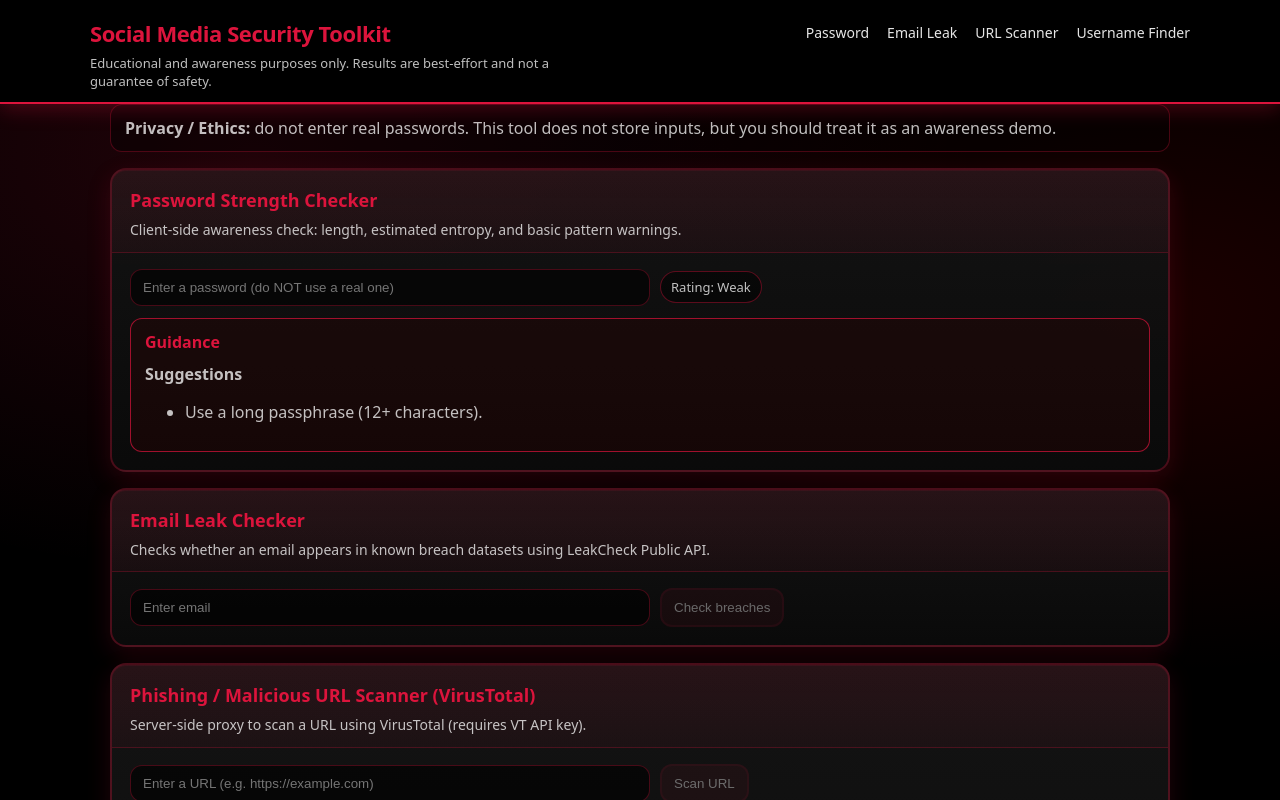
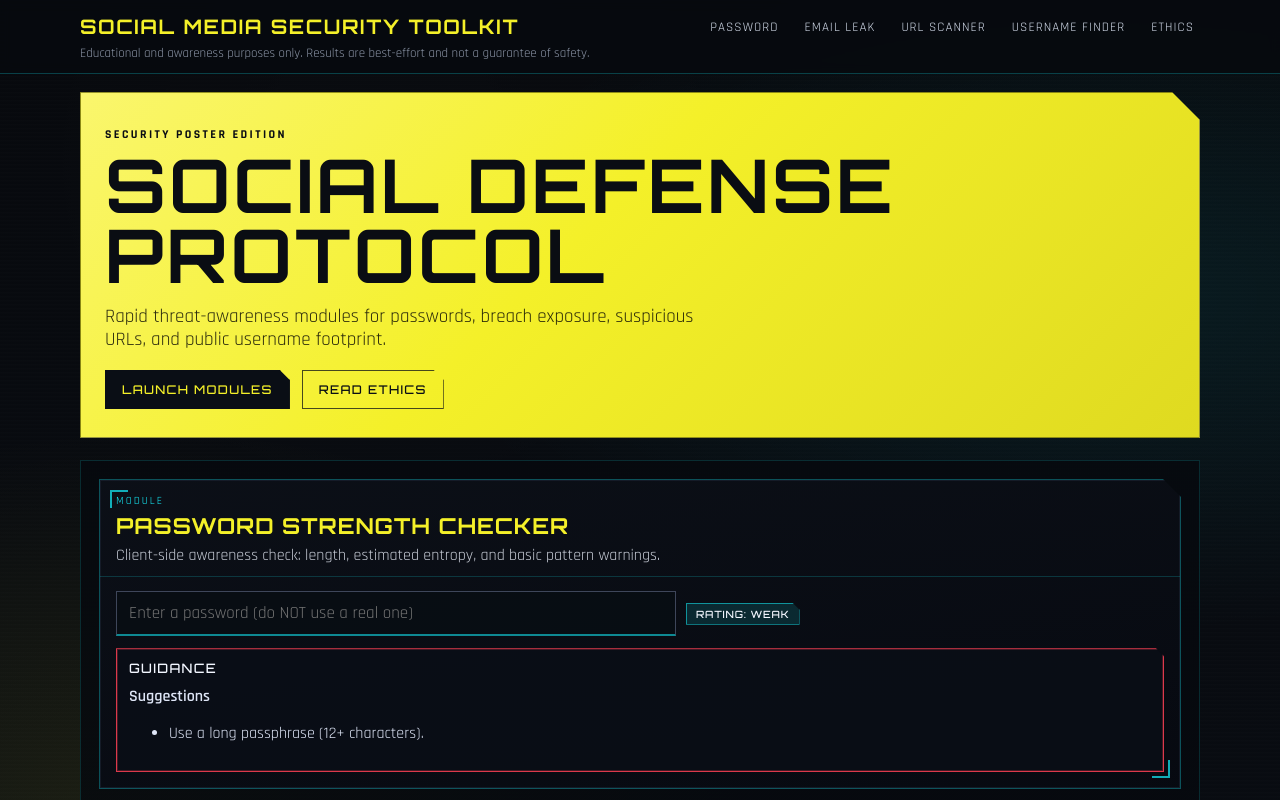
Before and after one commit to KhurshidMurotov/Social-Media-Platforms-Security-, a Next.js app: page / in a window 1280 px wide. Shown: the top 800 px of the page. Built offline with nearby package versions, Linux system fonts and the light colour scheme.

Commit message:
completely redesigned the website

```diff
--- a/src/components/ConsentNotice.tsx
+++ b/src/components/ConsentNotice.tsx
@@ -1,8 +1,12 @@
 export function ConsentNotice() {
   return (
-    <div className="notice">
-      <strong>Privacy / Ethics:</strong> do not enter real passwords. This tool
-      does not store inputs, but you should treat it as an awareness demo.
-    </div>
+    <section className="notice section-ethics" id="ethics">
+      <p className="notice__kicker">Ethics and Privacy</p>
+      <h2 className="notice__title">Safety First. No Data Hoarding.</h2>
+      <p className="notice__body">
+        Do not enter real passwords. Inputs are processed transiently for awareness checks and are not stored by this
+        toolkit.
+      </p>
+    </section>
   );
 }
--- a/src/components/Layout.tsx
+++ b/src/components/Layout.tsx
@@ -11,6 +11,7 @@ export function Layout(props: { children: ReactNode }) {
         <meta name="viewport" content="width=device-width, initial-scale=1" />
       </Head>
       <div className="page">
+        <div className="page__noise" aria-hidden="true" />
         <header className="header">
           <div className="header__inner">
             <div className="header__bar">
@@ -29,6 +30,9 @@ export function Layout(props: { children: ReactNode }) {
                 </a>
                 <a href="#username-finder" className="nav__link">
                   Username Finder
+                </a>
+                <a href="#ethics" className="nav__link">
+                  Ethics
                 </a>
               </nav>
             </div>
--- a/src/components/ModuleCard.tsx
+++ b/src/components/ModuleCard.tsx
@@ -6,8 +6,9 @@ export function ModuleCard(props: {
   children: ReactNode;
 }) {
   return (
-    <section className="card">
+    <section className="card panel">
       <div className="card__header">
+        <div className="card__meta">MODULE</div>
         <h2 className="card__title">{props.title}</h2>
         <p className="card__desc">{props.description}</p>
       </div>
--- a/src/pages/index.tsx
+++ b/src/pages/index.tsx
@@ -9,8 +9,24 @@ import { UsernameFinder } from "@/modules/osintUsername/UsernameFinder";
 export default function HomePage() {
   return (
     <Layout>
-      <ConsentNotice />
-      <div className="grid" id="top">
+      <section className="hero" id="top">
+        <p className="hero__eyebrow">Security Poster Edition</p>
+        <h2 className="hero__title">SOCIAL DEFENSE PROTOCOL</h2>
+        <p className="hero__subtitle">
+          Rapid threat-awareness modules for passwords, breach exposure, suspicious URLs, and public username footprint.
+        </p>
+        <div className="hero__actions">
+          <a href="#password" className="cyber-btn cyber-btn--primary">
+            Launch Modules
+          </a>
+          <a href="#ethics" className="cyber-btn cyber-btn--secondary">
+            Read Ethics
+          </a>
+        </div>
+      </section>
+
+      <section className="modules section-dark">
+        <div className="grid">
           <div className="span-12" id="password">
             <ModuleCard
               title="Password Strength Checker"
@@ -47,6 +63,9 @@ export default function HomePage() {
             </ModuleCard>
           </div>
         </div>
+      </section>
+
+      <ConsentNotice />
     </Layout>
   );
 }
--- a/src/styles/globals.css
+++ b/src/styles/globals.css
@@ -1,18 +1,15 @@
+@import url("https://fonts.googleapis.com/css2?family=Orbitron:wght@500;700;800&family=Rajdhani:wght@400;500;600;700&display=swap");
+
 :root {
-  --bg: #000000;
-  --panel: rgba(220, 20, 60, 0.08);
-  --panel-2: rgba(220, 20, 60, 0.12);
-  --border: rgba(220, 20, 60, 0.3);
-  --text: rgba(255, 255, 255, 0.95);
-  --muted: rgba(255, 255, 255, 0.75);
-  --muted-2: rgba(255, 255, 255, 0.6);
-  --good: #00ff00;
-  --warn: #ffaa00;
-  --bad: #dc143c;
-  --accent: #dc143c;
-  --red-dark: #8b0000;
-  --red-light: #ff1744;
-  --shadow: 0 12px 32px rgba(220, 20, 60, 0.2);
+  --cp-yellow: #f4f029;
+  --cp-black: #090c10;
+  --cp-cyan: #16f3ff;
+  --cp-red: #ff4054;
+  --cp-gray-1: #c7ccd6;
+  --cp-gray-2: #8d96a8;
+  --cp-gray-3: #566079;
+  --cp-frame: #1b2230;
+  --cp-glow: 0 0 0 1px rgba(22, 243, 255, 0.45), 0 0 20px rgba(22, 243, 255, 0.18);
 }
 
 * {
@@ -23,20 +20,9 @@ html,
 body {
   padding: 0;
   margin: 0;
-  font-family:
-    ui-sans-serif,
-    system-ui,
-    -apple-system,
-    Segoe UI,
-    Roboto,
-    Helvetica,
-    Arial,
-    "Apple Color Emoji",
-    "Segoe UI Emoji";
-  background: radial-gradient(1200px 700px at 20% 10%, rgba(220, 20, 60, 0.15) 0%, transparent 60%),
-    radial-gradient(1000px 600px at 90% 20%, rgba(139, 0, 0, 0.2) 0%, transparent 60%),
-    var(--bg);
-  color: var(--text);
+  font-family: "Rajdhani", "Segoe UI", sans-serif;
+  background: var(--cp-black);
+  color: #f2f6ff;
   scroll-behavior: smooth;
 }
 
@@ -46,99 +32,189 @@ a {
 
 .page {
   min-height: 100vh;
+  position: relative;
   display: flex;
   flex-direction: column;
+  background:
+    radial-gradient(1100px 550px at 86% 14%, rgba(22, 243, 255, 0.08), transparent 62%),
+    radial-gradient(1000px 700px at 12% 40%, rgba(244, 240, 41, 0.09), transparent 60%),
+    linear-gradient(180deg, #07090d 0%, #0b1018 100%);
+}
+
+.page__noise {
+  position: fixed;
+  inset: 0;
+  pointer-events: none;
+  z-index: 1;
+  opacity: 0.1;
+  background:
+    repeating-linear-gradient(
+      180deg,
+      rgba(255, 255, 255, 0.045) 0px,
+      rgba(255, 255, 255, 0.045) 1px,
+      transparent 2px,
+      transparent 4px
+    ),
+    radial-gradient(circle at 30% 20%, rgba(255, 255, 255, 0.07), transparent 30%);
+  mix-blend-mode: screen;
+}
+
+.header,
+.main,
+.footer {
+  position: relative;
+  z-index: 2;
 }
 
 .header {
-  padding: 18px 20px 12px;
-  background: #000000;
-  border-bottom: 2px solid var(--accent);
   position: sticky;
   top: 0;
-  z-index: 50;
-  box-shadow: 0 4px 20px rgba(220, 20, 60, 0.3);
+  backdrop-filter: blur(6px);
+  background: rgba(6, 10, 15, 0.86);
+  border-bottom: 1px solid rgba(22, 243, 255, 0.24);
+}
+
+.header__inner,
+.main,
+.footer p {
+  max-width: 1160px;
+  margin: 0 auto;
+  width: 100%;
 }
 
 .header__inner {
-  max-width: 1100px;
-  margin: 0 auto;
+  padding: 14px 20px 12px;
 }
 
 .header__bar {
   display: flex;
   align-items: center;
   justify-content: space-between;
-  gap: 24px;
-}
-
-.header__brand {
-  display: flex;
-  align-items: center;
-  gap: 10px;
-  text-decoration: none;
-  transition: opacity 0.2s;
-}
-
-.header__brand:hover {
-  opacity: 0.8;
+  gap: 20px;
 }
 
 .title {
   margin: 0;
-  font-size: 22px;
-  letter-spacing: -0.02em;
-  color: var(--accent);
-  font-weight: 700;
+  font-family: "Orbitron", sans-serif;
+  font-size: 20px;
+  color: var(--cp-yellow);
+  text-transform: uppercase;
+  letter-spacing: 0.08em;
+}
+
+.header__brand {
+  text-decoration: none;
 }
 
 .subtitle {
   margin: 6px 0 0;
-  color: var(--muted);
-  max-width: 70ch;
+  color: var(--cp-gray-2);
   font-size: 13px;
 }
 
 .nav {
   display: flex;
-  align-items: center;
-  gap: 18px;
-  font-size: 14px;
+  flex-wrap: wrap;
+  gap: 12px;
 }
 
 .nav__link {
-  position: relative;
-  color: rgba(255, 255, 255, 0.9);
   text-decoration: none;
-  padding-bottom: 2px;
-  transition: color 0.2s;
+  font-size: 13px;
+  letter-spacing: 0.08em;
+  text-transform: uppercase;
+  color: #d6deed;
+  padding: 3px 6px;
+  border-left: 2px solid transparent;
+  transition: color 0.18s ease, border-color 0.18s ease, transform 0.18s ease;
 }
 
 .nav__link:hover {
-  color: var(--accent);
-}
-
-.nav__link::after {
-  content: "";
-  position: absolute;
-  left: 0;
-  bottom: 0;
-  width: 0;
-  height: 2px;
-  background: var(--accent);
-  transition: width 0.2s ease-out;
-}
-
-.nav__link:hover::after {
-  width: 100%;
+  color: var(--cp-cyan);
+  border-color: var(--cp-cyan);
+  transform: translateX(2px);
 }
 
 .main {
-  flex: 1;
-  width: 100%;
-  max-width: 1100px;
-  margin: 0 auto;
-  padding: 0 20px 40px;
+  padding: 0 20px 44px;
+}
+
+.hero {
+  margin: 18px 0 22px;
+  padding: 34px 24px 28px;
+  color: #0a0d13;
+  background: linear-gradient(135deg, #faf66d 0%, var(--cp-yellow) 44%, #dfda20 100%);
+  clip-path: polygon(0 0, calc(100% - 28px) 0, 100% 28px, 100% 100%, 0 100%, 0 0);
+  border: 1px solid rgba(0, 0, 0, 0.4);
+  box-shadow: 0 20px 60px rgba(0, 0, 0, 0.36);
+}
+
+.hero__eyebrow {
+  margin: 0 0 8px;
+  text-transform: uppercase;
+  letter-spacing: 0.2em;
+  font-weight: 700;
+  font-size: 12px;
+}
+
+.hero__title {
+  margin: 0;
+  font-family: "Orbitron", sans-serif;
+  text-transform: uppercase;
+  line-height: 0.95;
+  letter-spacing: 0.04em;
+  font-size: clamp(34px, 8vw, 74px);
+}
+
+.hero__subtitle {
+  margin: 14px 0 0;
+  max-width: 62ch;
+  color: rgba(0, 0, 0, 0.82);
+  font-size: 19px;
+  line-height: 1.25;
+}
+
+.hero__actions {
+  display: flex;
+  flex-wrap: wrap;
+  gap: 12px;
+  margin-top: 18px;
+}
+
+.cyber-btn {
+  text-decoration: none;
+  font-family: "Orbitron", sans-serif;
+  text-transform: uppercase;
+  font-size: 12px;
+  letter-spacing: 0.11em;
+  padding: 11px 16px;
+  clip-path: polygon(0 0, calc(100% - 10px) 0, 100% 10px, 100% 100%, 0 100%);
+  border: 1px solid transparent;
+  transition: transform 0.12s ease, box-shadow 0.12s ease;
+}
+
+.cyber-btn--primary {
+  background: #0a0e15;
+  color: var(--cp-yellow);
+  border-color: #0a0e15;
+}
+
+.cyber-btn--secondary {
+  background: transparent;
+  color: #0a0e15;
+  border-color: rgba(10, 14, 21, 0.74);
+}
+
+.cyber-btn:hover {
+  animation: cyber-glitch 190ms linear 1;
+  transform: translate(-1px, -1px);
+  box-shadow: 4px 4px 0 rgba(22, 243, 255, 0.85);
+}
+
+.section-dark {
+  background: linear-gradient(180deg, rgba(6, 9, 14, 0.86), rgba(7, 11, 16, 0.86));
+  border: 1px solid rgba(22, 243, 255, 0.14);
+  padding: 18px;
 }
 
 .grid {
@@ -147,62 +223,88 @@ a {
   gap: 16px;
 }
 
-.span-6 {
-  grid-column: span 6;
-}
 .span-12 {
   grid-column: span 12;
 }
 
-@media (max-width: 920px) {
-  .span-6 {
-    grid-column: span 12;
-  }
-}
-
 .card {
-  background: linear-gradient(180deg, rgba(20, 20, 20, 0.95), rgba(10, 10, 10, 0.98));
-  border: 2px solid var(--border);
-  border-radius: 16px;
-  box-shadow: 0 8px 24px rgba(220, 20, 60, 0.15), inset 0 1px 0 rgba(220, 20, 60, 0.1);
-  overflow: hidden;
-  transition: all 0.3s ease;
+  position: relative;
+  clip-path: polygon(0 0, calc(100% - 18px) 0, 100% 18px, 100% 100%, 0 100%);
+  background: linear-gradient(170deg, rgba(12, 16, 24, 0.96), rgba(7, 10, 17, 0.96));
+  border: 1px solid rgba(22, 243, 255, 0.3);
+  box-shadow: inset 0 0 0 1px rgba(27, 34, 48, 0.7), 0 14px 34px rgba(0, 0, 0, 0.35);
+  transition: border-color 0.2s ease, box-shadow 0.2s ease, transform 0.2s ease;
 }
 
 .card:hover {
-  border-color: var(--accent);
-  box-shadow: 0 12px 32px rgba(220, 20, 60, 0.25), inset 0 1px 0 rgba(220, 20, 60, 0.2);
   transform: translateY(-2px);
+  border-color: rgba(22, 243, 255, 0.55);
+  box-shadow: var(--cp-glow), inset 0 0 0 1px rgba(27, 34, 48, 0.7);
+}
+
+.panel::before,
+.panel::after {
+  content: "";
+  position: absolute;
+  width: 16px;
+  height: 16px;
+  border: 2px solid var(--cp-cyan);
+  opacity: 0.7;
+  pointer-events: none;
+}
+
+.panel::before {
+  left: 10px;
+  top: 10px;
+  border-right: 0;
+  border-bottom: 0;
+}
+
+.panel::after {
+  right: 10px;
+  bottom: 10px;
+  border-left: 0;
+  border-top: 0;
 }
 
 .card__header {
-  padding: 18px 18px 12px;
-  border-bottom: 1px solid rgba(220, 20, 60, 0.2);
-  background: linear-gradient(180deg, rgba(220, 20, 60, 0.1), rgba(220, 20, 60, 0.05));
+  padding: 14px 16px 10px;
+  border-bottom: 1px solid rgba(22, 243, 255, 0.18);
+}
+
+.card__meta {
+  margin-bottom: 6px;
+  font-size: 11px;
+  letter-spacing: 0.18em;
+  text-transform: uppercase;
+  color: var(--cp-cyan);
 }
 
 .card__title {
   margin: 0;
-  font-size: 18px;
-  color: var(--accent);
-  font-weight: 600;
+  font-family: "Orbitron", sans-serif;
+  font-size: 22px;
+  text-transform: uppercase;
+  line-height: 1.1;
+  color: var(--cp-yellow);
+  letter-spacing: 0.04em;
 }
 
 .card__desc {
   margin: 8px 0 0;
-  color: var(--muted);
-  font-size: 14px;
-  line-height: 1.4;
+  color: var(--cp-gray-1);
+  font-size: 16px;
+  line-height: 1.25;
 }
 
 .card__body {
-  padding: 16px 18px 18px;
+  padding: 14px 16px 16px;
 }
 
 .row {
   display: flex;
+  align-items: center;
   gap: 10px;
-  align-items: center;
   flex-wrap: wrap;
 }
 
@@ -210,118 +312,164 @@ input[type="text"],
 input[type="email"],
 input[type="password"] {
   width: 100%;
-  max-width: 520px;
+  max-width: 560px;
+  font-family: "Rajdhani", sans-serif;
+  font-size: 17px;
+  background: rgba(8, 13, 20, 0.95);
+  color: #f5f8ff;
+  border: 1px solid rgba(86, 96, 121, 0.7);
+  border-bottom: 2px solid rgba(22, 243, 255, 0.55);
+  border-radius: 0;
   padding: 10px 12px;
-  background: rgba(0, 0, 0, 0.6);
-  border: 1px solid rgba(220, 20, 60, 0.3);
-  border-radius: 12px;
-  color: var(--text);
   outline: none;
-  transition: all 0.2s;
+  transition: border-color 0.16s ease, box-shadow 0.16s ease, transform 0.16s ease;
 }
 
 input:focus {
-  border-color: var(--accent);
-  box-shadow: 0 0 0 3px rgba(220, 20, 60, 0.2);
-  background: rgba(0, 0, 0, 0.8);
+  border-color: var(--cp-cyan);
+  box-shadow: 0 0 0 2px rgba(22, 243, 255, 0.22), 0 0 18px rgba(22, 243, 255, 0.24);
 }
 
 button {
-  padding: 10px 12px;
-  border-radius: 12px;
-  border: 2px solid var(--accent);
-  background: rgba(220, 20, 60, 0.15);
-  color: var(--text);
+  font-family: "Orbitron", sans-serif;
+  text-transform: uppercase;
+  letter-spacing: 0.12em;
+  font-size: 11px;
+  color: var(--cp-yellow);
+  background: transparent;
+  border: 1px solid rgba(22, 243, 255, 0.52);
+  border-radius: 0;
+  clip-path: polygon(0 0, calc(100% - 10px) 0, 100% 10px, 100% 100%, 0 100%);
+  padding: 10px 13px;
   cursor: pointer;
-  font-weight: 500;
-  transition: all 0.2s;
+  transition: transform 0.14s ease, box-shadow 0.14s ease, border-color 0.14s ease;
 }
 
 button:hover:not(:disabled) {
-  background: var(--accent);
-  color: #ffffff;
-  box-shadow: 0 4px 12px rgba(220, 20, 60, 0.4);
-  transform: translateY(-1px);
+  border-color: var(--cp-cyan);
+  box-shadow: 4px 4px 0 rgba(22, 243, 255, 0.65);
+  transform: translate(-1px, -1px);
+  animation: cyber-glitch 180ms linear 1;
 }
 
 button:disabled {
-  opacity: 0.4;
+  opacity: 0.5;
   cursor: not-allowed;
-  border-color: rgba(220, 20, 60, 0.2);
 }
 
 .notice {
-  margin: 0 0 16px;
-  padding: 12px 14px;
-  border-radius: 12px;
-  border: 1px solid rgba(220, 20, 60, 0.3);
-  background: rgba(0, 0, 0, 0.4);
-  color: var(--muted);
+  margin-top: 20px;
+}
+
+.section-ethics {
+  padding: 24px 20px;
+  background: linear-gradient(145deg, #f8f163 0%, var(--cp-yellow) 55%, #e3dd20 100%);
+  clip-path: polygon(0 0, calc(100% - 26px) 0, 100% 26px, 100% 100%, 0 100%);
+  color: #0a0d13;
+}
+
+.notice__kicker {
+  margin: 0;
+  text-transform: uppercase;
+  letter-spacing: 0.18em;
+  font-size: 12px;
+  font-weight: 700;
+}
+
+.notice__title {
+  margin: 6px 0 0;
+  font-family: "Orbitron", sans-serif;
+  text-transform: uppercase;
+  font-size: clamp(26px, 6vw, 42px);
+  line-height: 1;
+}
+
+.notice__body {
+  margin: 10px 0 0;
+  max-width: 68ch;
+  font-size: 17px;
 }
 
 .result {
   margin-top: 12px;
-  padding: 12px 14px;
-  border-radius: 12px;
-  border: 1px solid rgba(220, 20, 60, 0.3);
-  background: rgba(0, 0, 0, 0.4);
+  border: 1px solid rgba(86, 96, 121, 0.7);
+  padding: 11px 12px;
+  clip-path: polygon(0 0, calc(100% - 8px) 0, 100% 8px, 100% 100%, 0 100%);
+  background: rgba(9, 14, 22, 0.92);
 }
 
 .result__title {
-  font-weight: 600;
   margin-bottom: 6px;
-  color: var(--accent);
+  font-family: "Orbitron", sans-serif;
+  font-size: 13px;
+  text-transform: uppercase;
+  letter-spacing: 0.1em;
 }
 
 .result__body {
-  color: var(--muted);
+  color: #dfe6f7;
 }
 
 .result--good {
-  border-color: rgba(0, 255, 0, 0.5);
-  background: rgba(0, 50, 0, 0.3);
+  border-color: rgba(22, 243, 255, 0.7);
+  box-shadow: inset 0 0 0 1px rgba(22, 243, 255, 0.24);
 }
+
 .result--warn {
-  border-color: rgba(255, 170, 0, 0.6);
-  background: rgba(50, 30, 0, 0.3);
+  border-color: rgba(244, 240, 41, 0.76);
+  box-shadow: inset 0 0 0 1px rgba(244, 240, 41, 0.22);
 }
+
 .result--bad {
-  border-color: rgba(220, 20, 60, 0.7);
-  background: rgba(50, 0, 0, 0.3);
+  border-color: rgba(255, 64, 84, 0.86);
+  box-shadow: inset 0 0 0 1px rgba(255, 64, 84, 0.24);
 }
 
 .pill {
   display: inline-flex;
   align-items: center;
-  gap: 8px;
-  padding: 6px 10px;
-  border-radius: 999px;
-  border: 1px solid rgba(220, 20, 60, 0.4);
-  background: rgba(0, 0, 0, 0.5);
-  color: var(--muted);
-  font-size: 13px;
+  gap: 6px;
+  padding: 4px 9px;
+  border: 1px solid rgba(22, 243, 255, 0.52);
+  clip-path: polygon(0 0, calc(100% - 7px) 0, 100% 7px, 100% 100%, 0 100%);
+  font-family: "Orbitron", sans-serif;
+  text-transform: uppercase;
+  letter-spacing: 0.08em;
+  font-size: 10px;
+  color: #f4f7ff;
+  background: rgba(22, 243, 255, 0.12);
 }
 
 .scan-loading {
   display: inline-flex;
   align-items: center;
   gap: 8px;
-  color: var(--muted);
+  color: var(--cp-cyan);
   font-size: 13px;
 }
 
 .scan-loading-hint {
-  color: var(--muted-2);
+  color: var(--cp-gray-2);
   font-size: 12px;
 }
 
 .scan-spinner {
   width: 14px;
   height: 14px;
-  border: 2px solid rgba(255, 255, 255, 0.25);
-  border-top-color: var(--accent);
+  border: 2px solid rgba(22, 243, 255, 0.24);
+  border-top-color: var(--cp-cyan);
   border-radius: 50%;
   animation: scan-spin 0.8s linear infinite;
+}
+
+.footer {
+  padding: 18px 20px 28px;
+  color: var(--cp-gray-2);
+}
+
+.footer p {
+  font-size: 13px;
+  line-height: 1.35;
 }
 
 @keyframes scan-spin {
@@ -330,14 +478,45 @@ button:disabled {
   }
 }
 
-.footer {
-  padding: 18px 20px 26px;
-  color: var(--muted-2);
+@keyframes cyber-glitch {
+  0% {
+    transform: translate(0, 0);
+  }
+  25% {
+    transform: translate(-1px, 1px);
+  }
+  50% {
+    transform: translate(1px, -1px);
+  }
+  75% {
+    transform: translate(-1px, -1px);
+  }
+  100% {
+    transform: translate(0, 0);
+  }
 }
 
-.footer p {
-  max-width: 1100px;
-  margin: 0 auto;
-  font-size: 13px;
-  line-height: 1.4;
+@media (max-width: 920px) {
+  .header__bar {
+    flex-direction: column;
+    align-items: flex-start;
+  }
+
+  .hero {
+    padding: 24px 16px 20px;
+  }
 }
+
+@media (prefers-reduced-motion: reduce) {
+  *,
+  *::before,
+  *::after {
+    animation: none !important;
+    transition: none !important;
+    scroll-behavior: auto !important;
+  }
+
+  .page__noise {
+    opacity: 0.06;
+  }
+}
```
Lines whose indentation alone changed are shown as unchanged.
